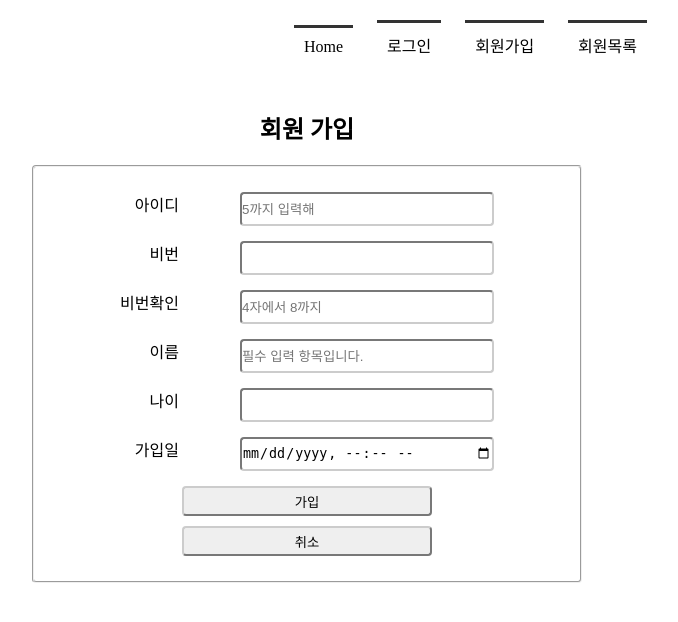
After one commit to eddkim/member, a Flask app: page /register/ in a window 1280 px wide. The commit adds this page. Shown: the top 622 px of the page, without its empty margins (333-1011 px from the left). Run offline with Flask 2, Linux system fonts and the light colour scheme.

Commit message:
member day02

```diff
--- a/app.py
+++ b/app.py
@@ -1,8 +1,9 @@
 import sqlite3
 
-from flask import Flask, render_template
+from flask import Flask, render_template, request, redirect, url_for, session
 
 app = Flask(__name__)
+app.secret_key = "eddie"   # 암호키 설정
 
 def getconn():
     conn = sqlite3.connect('./memberdb.db')
@@ -35,5 +36,52 @@ def member_view(id):  #mid를 경로로 설정하고 id를 매개변수로 넘
     conn.close()
     return render_template('member_view.html',rs=rs)
 
+@app.route('/register/',methods=['GET','POST']) #url 경로
+def register():
+    if request.method == 'POST':   #반드시 대문자
+        #자료 수집
+        id = request.form['mid']
+        pwd = request.form['passwd']
+        name = request.form['name']
+        age = request.form['age']
+        date = request.form['regDate']
 
+        conn = getconn()
+        cur = conn.cursor()
+        sql = "INSERT INTO member VALUES ('%s','%s','%s','%s','%s')"\
+            % (id,pwd,name,age,date)
+        cur.execute(sql)  # 실행 함수
+        conn.commit()     #커밋(작업) 완료
+        conn.close()
+        return redirect(url_for('memberlist'))  #url 경로로 이동
+
+    else:
+        return render_template('register.html')
+
+@app.route("/login/",methods=['GET','POST'])
+def login():
+    if request.method == "POST":
+        #자료 전달 받음
+        id = request.form['mid']
+        pwd = request.form['passwd']
+
+        conn = getconn()
+        cur = conn.cursor()
+        sql = "SELECT * FROM member WHERE mid = '%s' AND passwd = '%s' " % (id,pwd)
+        cur.execute(sql)
+        rs = cur.fetchone()  # db에서 찾은 데이터 가져옴
+        conn.close()
+        if rs:
+            session['userID'] = id  #세션 발급
+            return redirect(url_for('index'))
+        else:
+            error = "아이디나 비밀번호가 일치하지 않습니다."
+            return render_template('login.html', error=error)
+    else:
+        return render_template('login.html')
+
+@app.route('/logout/')
+def logout():
+    session.pop('userID')    #세션 삭제
+    return redirect(url_for('index'))
 app.run(debug=True)
--- a/static/css/style.css
+++ b/static/css/style.css
@@ -17,7 +17,32 @@ section table{width:600px; margin:0 auto; border-collapse:collapse}
 section h1{margin-bottom : 20px;}
 section table, th,td {border : 1px solid #ccc; padding:10px}
 section table th{background-color : #eee}
+section table a{color:#000;}
 
-/*멤버리스트 스타일*/
-section .tbl_view{width:450px;}
-section .tbl_view input{width:200px; height:30px}
+
+/*멤버뷰*/
+section .tbl_view{width:450px}
+section .tbl_view input{width:200px; height:20px;}
+section .tbl_view a{color:#00f;}
+
+/*register 스타일*/
+section .join{width:550px; margin:0 auto;}
+section .join fieldset{border-radius : 4px;}
+section .join ul{list-style : none; padding : 10px;}
+section .join ul li{margin:15px;}
+section .join ul label{width:120px; float:left;text-align:right}
+section .join ul input {width:250px; height:30px;
+border-radius:4px; border-color:#ccc}
+section .join ul input[type='submit']{width:250px; height:30px;}
+section .join ul input[type='reset'] {width:250px; height:30px;margin-top:10px;}
+
+/* log-in 스타일 */
+section .login{width:450px; margin:0 auto;}
+section .login fieldset{border-radius : 4px;}
+section .login p{color:#f00; font-weight:bold; padding-top:10px;}
+section .login ul{list-style : none; padding : 10px;}
+section .login ul li{margin:15px;}
+section .login ul label{width:120px; float:left;text-align:right}
+section .login ul input {width:250px; height:30px;
+border-radius:4px; border-color:#ccc}
+section .login ul input[type='submit']{width:100px; height:30px;}
--- a/tbl_member.py
+++ b/tbl_member.py
@@ -16,7 +16,6 @@ def create_table():
         regDate DATETIME DEFAULT CURRENT_TIMESTAMP
     );
     """
-
     cur.execute(sql)
     conn.commit()
     print("member 테이블 생성")
@@ -26,7 +25,7 @@ def insert_member ():
     conn = getconn()
     cur = conn.cursor()
     sql = "INSERT INTO member(mid,passwd,name,age) VALUES(?,?,?,?)"
-    cur.execute(sql,('10002','m1234','팥쥐',19))
+    cur.execute(sql,('20001','m1234','팥쥐',19))
     conn.commit()
     print("멤버추가")
     conn.close()
--- /dev/null
+++ b/templates/navbar.html
@@ -0,0 +1,18 @@
+<header>
+            <nav>
+                <ul>
+                {% if session %}
+                    <li><a href="{{ url_for('index') }}">Home</a></li>
+                    <li><a href="{{ url_for('logout') }}">로그아웃</a></li>
+                    <li><a href="{{ url_for('register') }}">회원가입</a></li>
+                    <li><a href="{{ url_for('memberlist') }}">회원목록</a></li>
+                {% else %}
+                    <li><a href="{{ url_for('index') }}">Home</a></li>
+                    <li><a href="{{ url_for('login') }}">로그인</a></li>
+                    <li><a href="{{ url_for('register') }}">회원가입</a></li>
+                    <li><a href="{{ url_for('memberlist') }}">회원목록</a></li>
+                {% endif %}
+                </ul>
+            </nav>
+
+        </header>
--- /dev/null
+++ b/templates/register.html
@@ -0,0 +1,54 @@
+<!DOCTYPE html>
+<html lang="en">
+<head>
+    <meta charset="UTF-8">
+    <title>회원 가입</title>
+    <link rel="stylesheet" href="{{url_for('static', filename = 'css/style.css') }}">
+</head>
+<body>
+    <div id = "container">
+        {% include 'navbar.html' %}
+        <section>
+            <h1>회원 가입</h1>
+            <form action="{{url_for('register')}}" method="post" class="join">
+                <fieldset>
+                    <ul>
+                        <li>
+                            <label for = 'mid'>아이디</label>
+                            <input type="text" id = "mid" name="mid" placeholder="5까지 입력해">
+                        </li>
+
+                         <li>
+                            <label for = 'passwd'>비번</label>
+                            <input type="password" id = "passwd" name="passwd">
+                        </li>
+                         <li>
+                            <label for = 'passwd2'>비번확인</label>
+                            <input type="password" id = "passwd2" name="passwd2" placeholder="4자에서 8까지">
+                        </li>
+                        <li>
+                            <label for = 'name'>이름</label>
+                            <input type="text" id = "name" name="name" placeholder="필수 입력 항목입니다.">
+                        </li>
+                        <li>
+                            <label for = 'age'>나이</label>
+                            <input type="text" id = "age" name="age">
+                        </li>
+                        <li>
+                            <label for = 'regDate'>가입일</label>
+                            <input type="datetime-local" id = "regDate" name="regDate">
+                        </li>
+                        <li>
+                            <input type="submit" value="가입">
+                            <input type="reset" value="취소">
+                        </li>
+                    </ul>
+                </fieldset>
+            </form>
+
+        </section>
+
+    </div>
+
+</body>
+</html>
```
Also changed, not shown: templates/index.html (+1 -10 lines), templates/login.html (added, +36 -0 lines), templates/member_view.html (+1 -11 lines), templates/memberlist.html (+1 -10 lines), memberdb.db.
